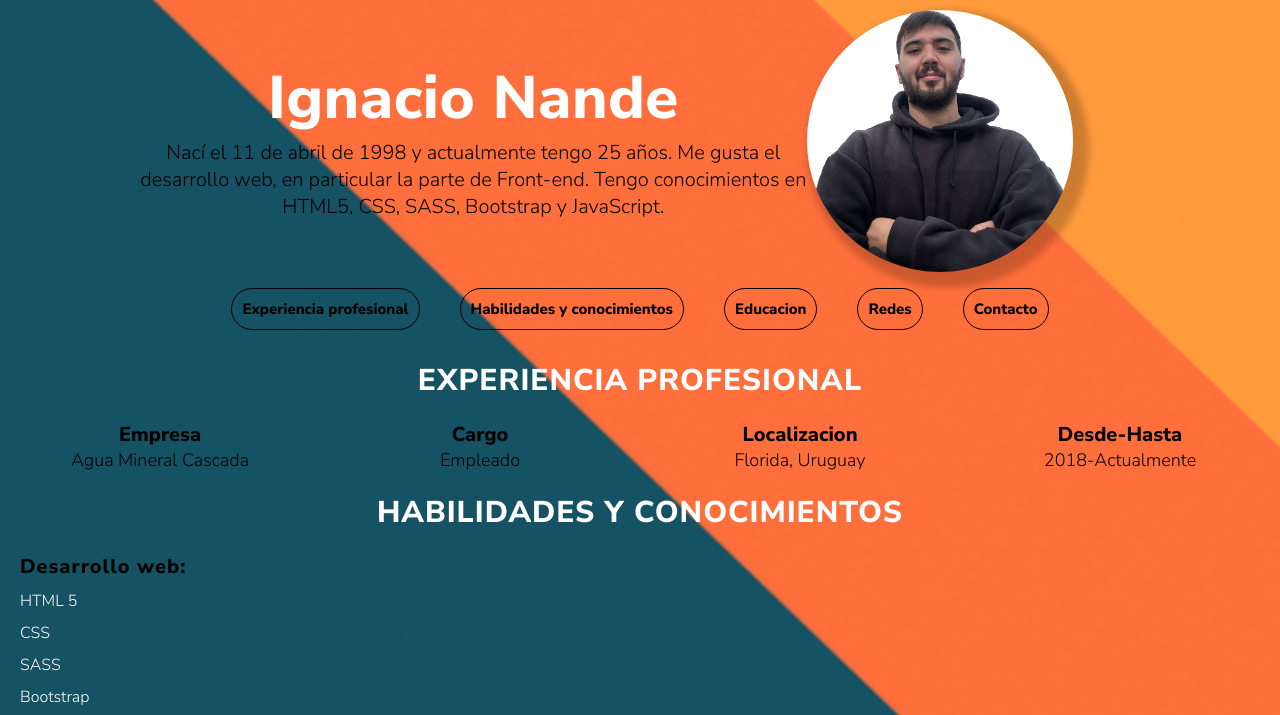
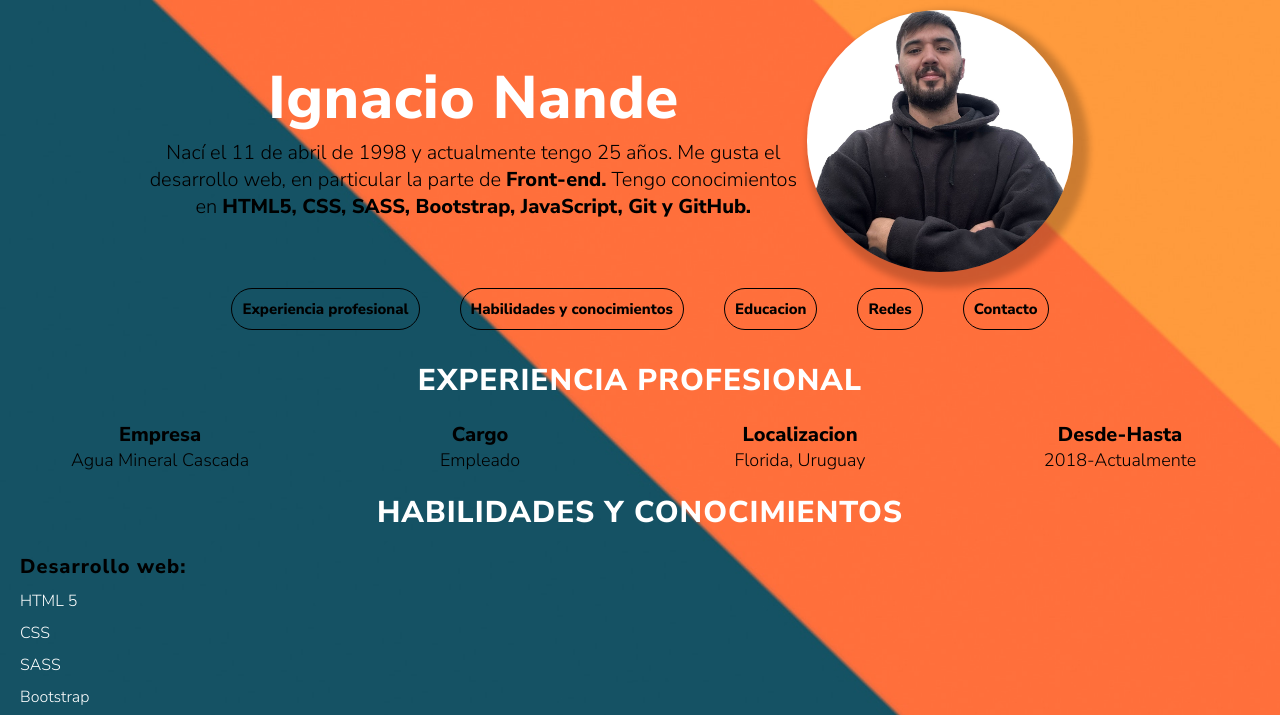
Before and after one commit to Ignacionande98/portfolio-web, a plain HTML site: page index.html in a window 1280 px wide. Shown: the top 715 px of the page. Drawn offline with nearby package versions, Linux system fonts and the light colour scheme; a web font is replaced by a local one.

Commit message:
fin del portfolio

```diff
--- a/index.html
+++ b/index.html
@@ -24,7 +24,7 @@
         <div class="main-informacion">
             <h1>Ignacio Nande</h1>
 
-            <p class="main-parrafo">Nací el 11 de abril de 1998 y actualmente tengo 25 años. Me gusta el desarrollo web, en particular la parte de Front-end. Tengo conocimientos en HTML5, CSS, SASS, Bootstrap y JavaScript.</p>
+            <p class="main-parrafo">Nací el 11 de abril de 1998 y actualmente tengo 25 años. Me gusta el desarrollo web, en particular la parte de <strong>Front-end.</strong> Tengo conocimientos en <strong>HTML5, CSS, SASS, Bootstrap, JavaScript, Git y GitHub.</strong></p>
         </div>
 
         <div>
```
